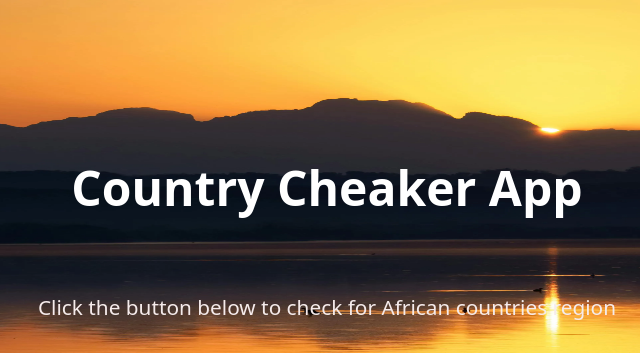
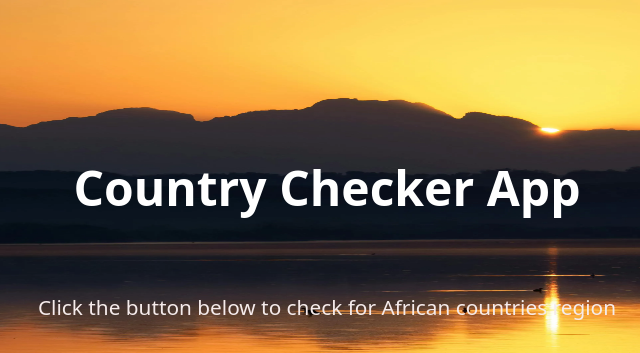
Before and after one commit to Oriyemi/country_checker, a plain HTML site: page index.html in a window 1280 px wide. Shown: the top 353 px of the page, 313-953 px from the left. Drawn offline with nearby package versions, Linux system fonts and the light colour scheme.

Commit message:
fix an error

```diff
--- a/index.html
+++ b/index.html
@@ -11,7 +11,7 @@
         <div class="relative flex flex-col justify-between items-center w-full min-h-screen">
             <img src="./images/imgi_378_pexels-photo-1660623.webp" alt="Africa img" class="object-fill absolute h-full w-full" >
             <div class="items-center justify-center flex flex-col   absolute top-[80px] p-10">
-             <h1 class="text-[#fff] font-bold text-[3rem] py-8">Country Cheaker App</h1>
+             <h1 class="text-[#fff] font-bold text-[3rem] py-8">Country Checker App</h1>
              <p class="text-[1.3em] font-medium py-9 text-[#f5ebeb]">Click the button below to check for African countries region</p>
              <button  class="bg-[#F29E55] text-white py-5 px-[50px] rounded-[16px] font-bold" >Click Me</button>
 
```
